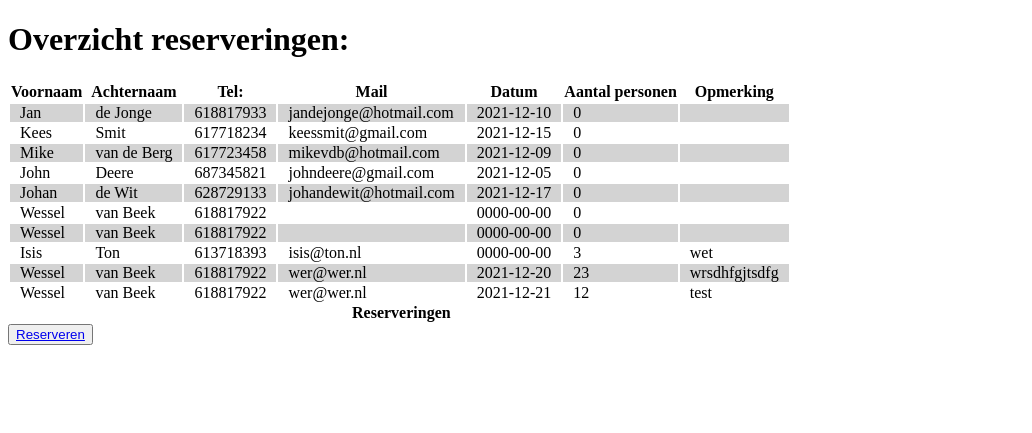
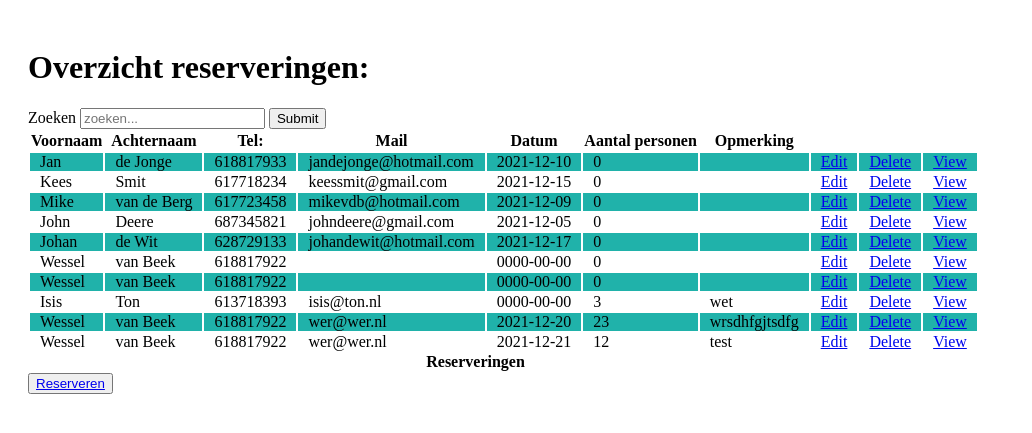
Before and after one commit to wesselvbbb/CLE2, a PHP site: page / in a window 1280 px wide. Shown: the top 433 px of the page, without its empty margins (0-1032 px from the left). Run offline with PHP 8.4, Linux system fonts and the light colour scheme; data comes from the database, SQL or seed files in the repository.

Commit message:
changes to index.php and styles.css. Made view.php

```diff
--- a/css/styles.css
+++ b/css/styles.css
@@ -5,9 +5,13 @@
     width: 60%;
     margin: auto;
 }
+body{
+    padding: 20px;
+}
 
 tbody tr:nth-child(odd) {
-    background-color: lightgrey;
+    background-color: lightseagreen;
+    width: 100%;
 }
 tfoot td {
     text-align: center;
--- a/index.php
+++ b/index.php
@@ -30,6 +30,11 @@ mysqli_close($db);
 </head>
 <body>
 <h1>Overzicht reserveringen:</h1>
+<form action="" method="post">
+    <label>Zoeken</label>
+    <input type="text" name="search" placeholder="zoeken...">
+    <input type="submit" name="submit">
+</form>
 <table>
     <thead>
     <tr>
@@ -58,7 +63,9 @@ mysqli_close($db);
             <td><?= $reservation['date'] ?></td>
             <td><?= $reservation['total_guests'] ?></td>
             <td><?= $reservation['comment'] ?></td>
-<!--            <td><a href="detail.php?id=--><?//= $reservation['id'] ?><!--">Details</a></td>-->
+            <td><a href="delete.php">Edit</a> </td>
+            <td><a href="edit.php">Delete</a></td>
+            <td><a href="view.php?id=<?= $reservation['id'] ?>">View</a></td>
         </tr>
     <?php } ?>
     </tbody>
```
Also changed, not shown: view.php (added, +33 -0 lines).
